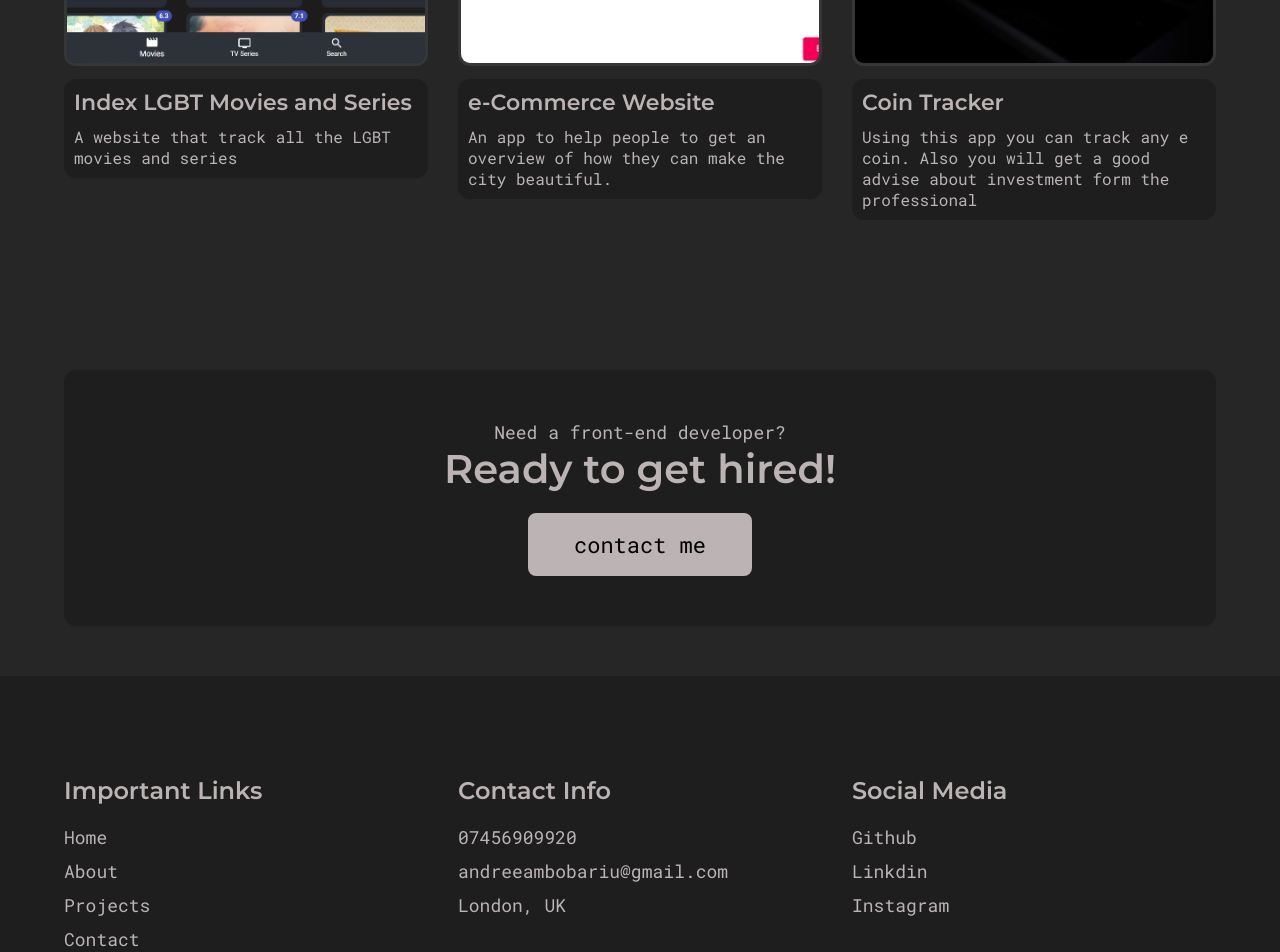
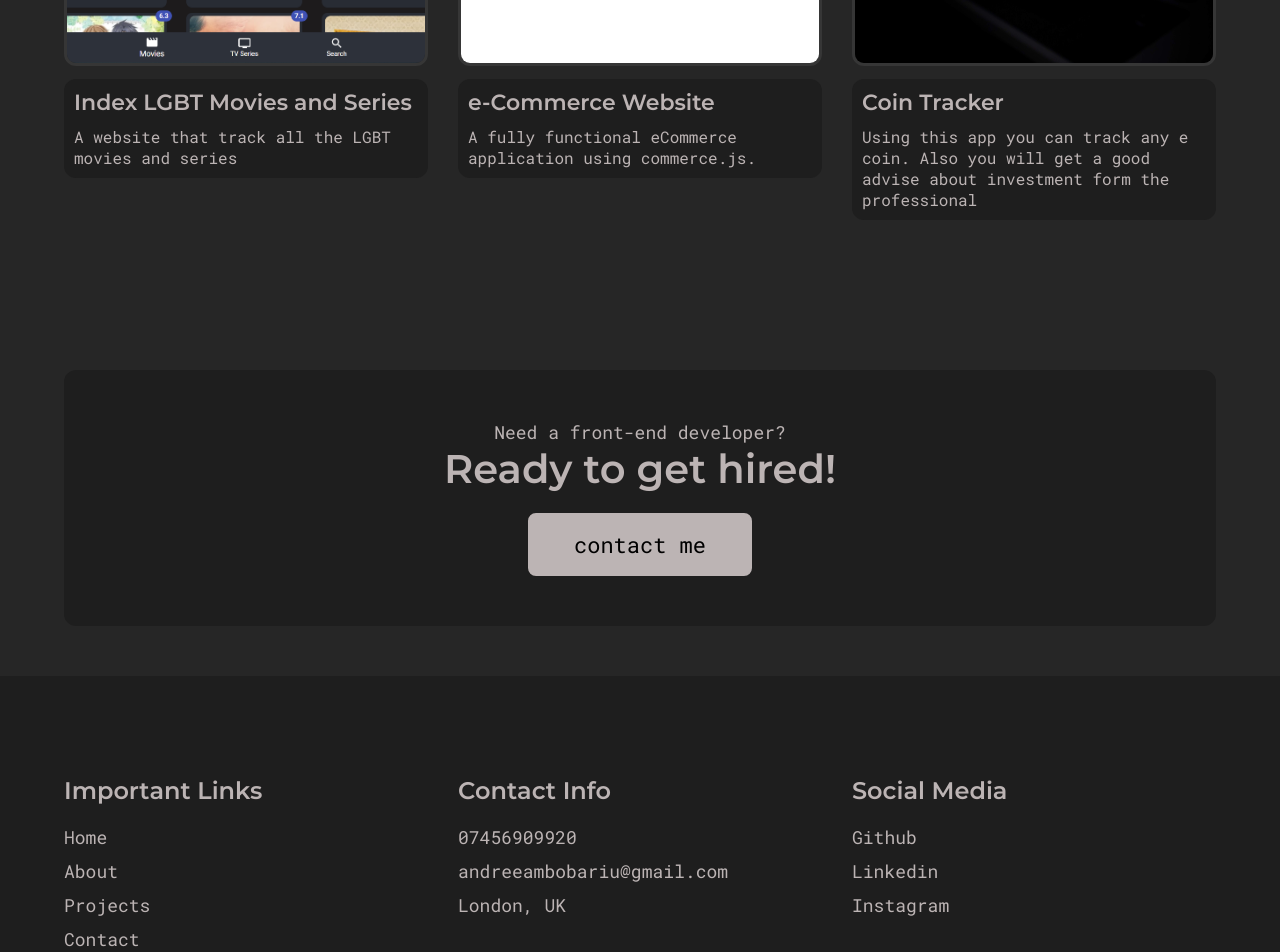
Before and after one commit to deeamon128/Portfolio, a React (Create React App) app: page /about in a window 1280 px wide. Shown: the part 3000-3952 px from the top of the page. Built offline with nearby package versions, Linux system fonts and the light colour scheme; the HTML template or start-up script is replaced by a standard one; a web font is replaced by a local one.

Commit message:
new update

```diff
--- a/package.json
+++ b/package.json
@@ -19,7 +19,7 @@
   },
   "scripts": {
     "start": "react-scripts --openssl-legacy-provider start",
-    "build": "react-scripts build",
+    "build": "react-scripts --openssl-legacy-provider build",
     "test": "react-scripts test",
     "eject": "react-scripts eject"
   },
--- a/src/assets/data/projects.js
+++ b/src/assets/data/projects.js
@@ -1,9 +1,7 @@
 import { v4 as uuidv4 } from 'uuid';
-import ProjectImg from '../img/projectImg.png';
 import CoinTrackerImg from '../img/cointracker.jpg';
-import CavinImg from '../img/cavinimg.jpg';
 import indexLGBT from '../img/indexLGBT.png';
-import commerce from '../img/commerce.png';
+import commerce from '../img/ecommerce.png';
 
 const projects = [
   {
@@ -15,8 +13,7 @@ const projects = [
   {
     id: uuidv4(),
     name: 'e-Commerce Website',
-    desc:
-      'An app to help people to get an overview of how they can make the city beautiful.',
+    desc: 'A fully functional eCommerce application using commerce.js.',
     img: commerce,
   },
   {
--- a/src/components/Footer.js
+++ b/src/components/Footer.js
@@ -101,7 +101,7 @@ export default function Footer() {
                 path: 'https://github.com/deeamon128',
               },
               {
-                title: 'Linkdin',
+                title: 'Linkedin',
                 path: 'https://www.linkedin.com/in/abobariu/',
               },
               {
--- a/src/pages/About.js
+++ b/src/pages/About.js
@@ -90,7 +90,7 @@ export default function About() {
                   with my unique point of view. I also love to create things
                   that can be usefull to others.
                   <br /> <br />
-                  I started coding at the beggining of 2021 in the middle of
+                  I started coding at the begining of 2021 in the middle of
                   pandemic thinking that is the time for a new change. Coding is
                   also an art for me. I love it and now I have the opportunity
                   to design along with the coding. I find it really interesting
```
Also changed, not shown: src/assets/img/ecommerce.png (added), 1 other file (tests, documents, lock files or other folders).
